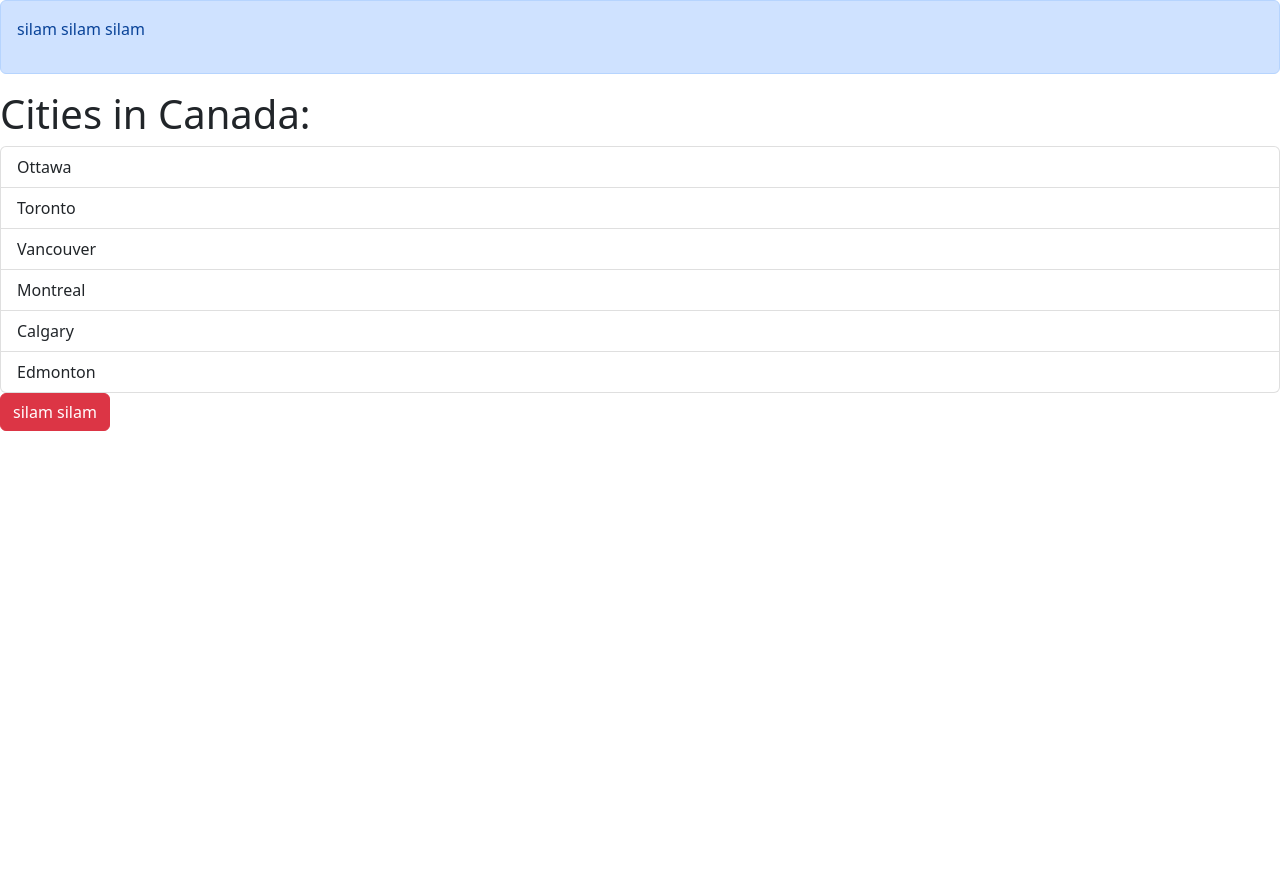
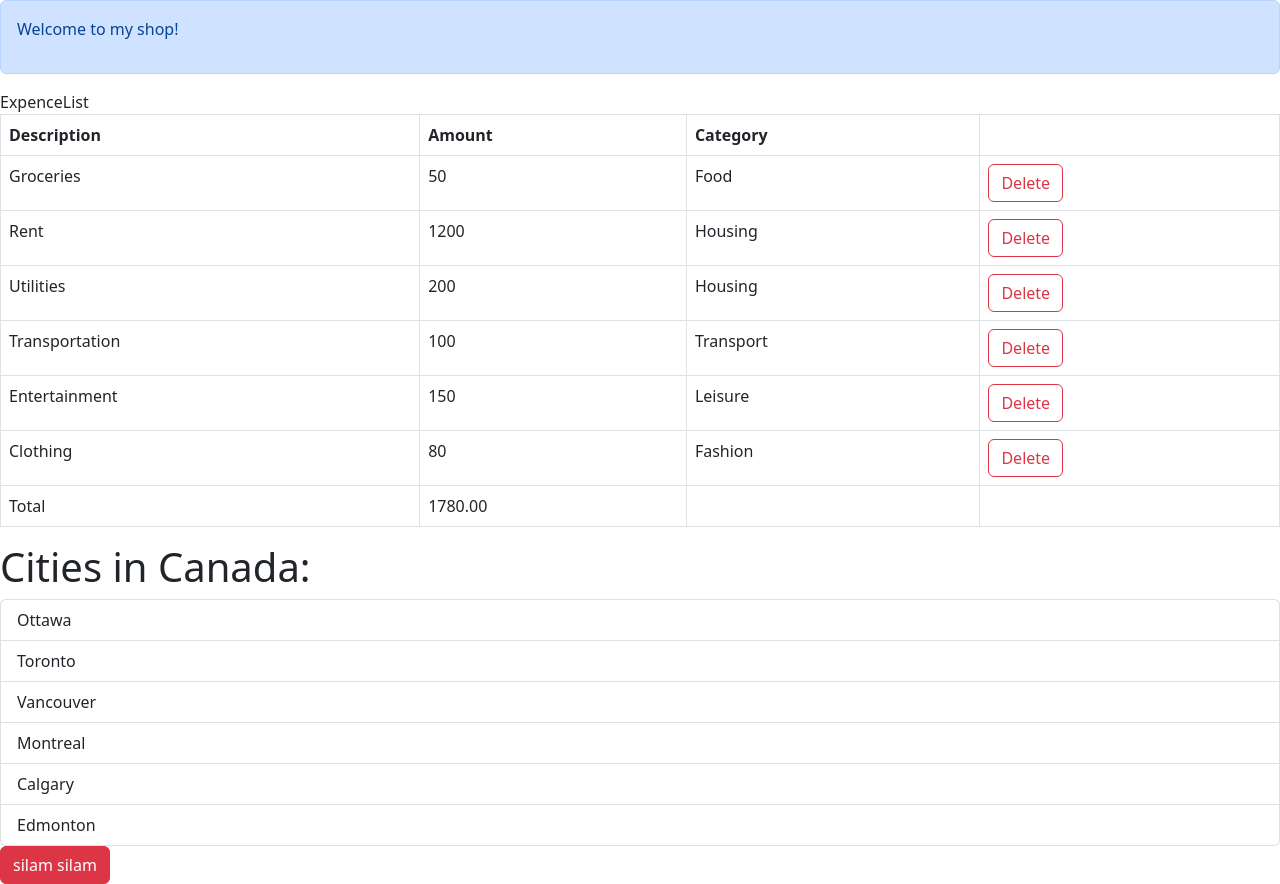
Before and after one commit to payamd/React18, a React (Vite) app: page / in a window 1280 px wide. Before the commit the page ends 800 px from the top, so only its background shows below. Built offline with nearby package versions, Linux system fonts and the light colour scheme.

Commit message:
adding expences list to the website!

```diff
--- a/src/App.tsx
+++ b/src/App.tsx
@@ -1,6 +1,7 @@
 import Alert from "./components/Alert";
 import Button from "./components/Button";
 import ListGroup from "./components/ListGroup";
+import ExpenceList from "./expence-tracker/components/ExpenceList";
 
 function App() {
   let items = [
@@ -18,11 +19,22 @@ function App() {
     console.log(`Selected item: ${item}`);
   };
 
+  const expences = [{id: 1, description: "Groceries", amount: 50, category: "Food"},
+  {id: 2, description: "Rent", amount: 1200, category: "Housing"},
+  {id: 3, description: "Utilities", amount: 200, category: "Housing"},
+  {id: 4, description: "Transportation", amount: 100, category: "Transport"},
+  {id: 5, description: "Entertainment", amount: 150, category: "Leisure"},
+  {id: 6, description: "Clothing", amount: 80, category: "Fashion"}];
+
   return (
     <div>
       <Alert>
-        <p>silam silam silam</p>
+        <p>Welcome to my shop!</p>
       </Alert>
+      <ExpenceList expences={expences}  onDelete={(id) => {
+        console.log(`Deleted expence with id: ${id}`);
+      }}></ExpenceList>
+
       <ListGroup
         items={items}
         heading={heading}
--- /dev/null
+++ b/src/expence-tracker/components/ExpenceList.tsx
@@ -0,0 +1,59 @@
+import React from "react";
+
+interface Expence {
+  id: number;
+  description: string;
+  amount: number;
+  category: string;
+}
+interface Props {
+  expences: Expence[];
+  onDelete: (id: number) => void;
+}
+
+const ExpenceList = ({ expences, onDelete }: Props) => {
+  return (
+    <>
+      <div>ExpenceList</div>
+      <table className="table table-bordered">
+        <thead>
+          <tr>
+            <th>Description</th>
+            <th>Amount</th>
+            <th>Category</th>
+            <th></th>
+          </tr>
+        </thead>
+        <tbody>
+          {expences.map((expence) => (
+            <tr key={expence.id}>
+              <td>{expence.description}</td>
+              <td>{expence.amount}</td>
+              <td>{expence.category}</td>
+              <td>
+                <button
+                  className="btn btn-outline-danger"
+                  onClick={() => onDelete(expence.id)}
+                >
+                  Delete
+                </button>
+              </td>
+            </tr>
+          ))}
+        </tbody>
+        <tfoot>
+          <tr>
+            <td>Total</td>
+            <td>
+              {expences.reduce((acc, expences) => expences.amount + acc, 0).toFixed(2)}
+            </td>
+            <td></td>
+            <td></td>
+          </tr>
+        </tfoot>
+      </table>
+    </>
+  );
+};
+
+export default ExpenceList;
```
